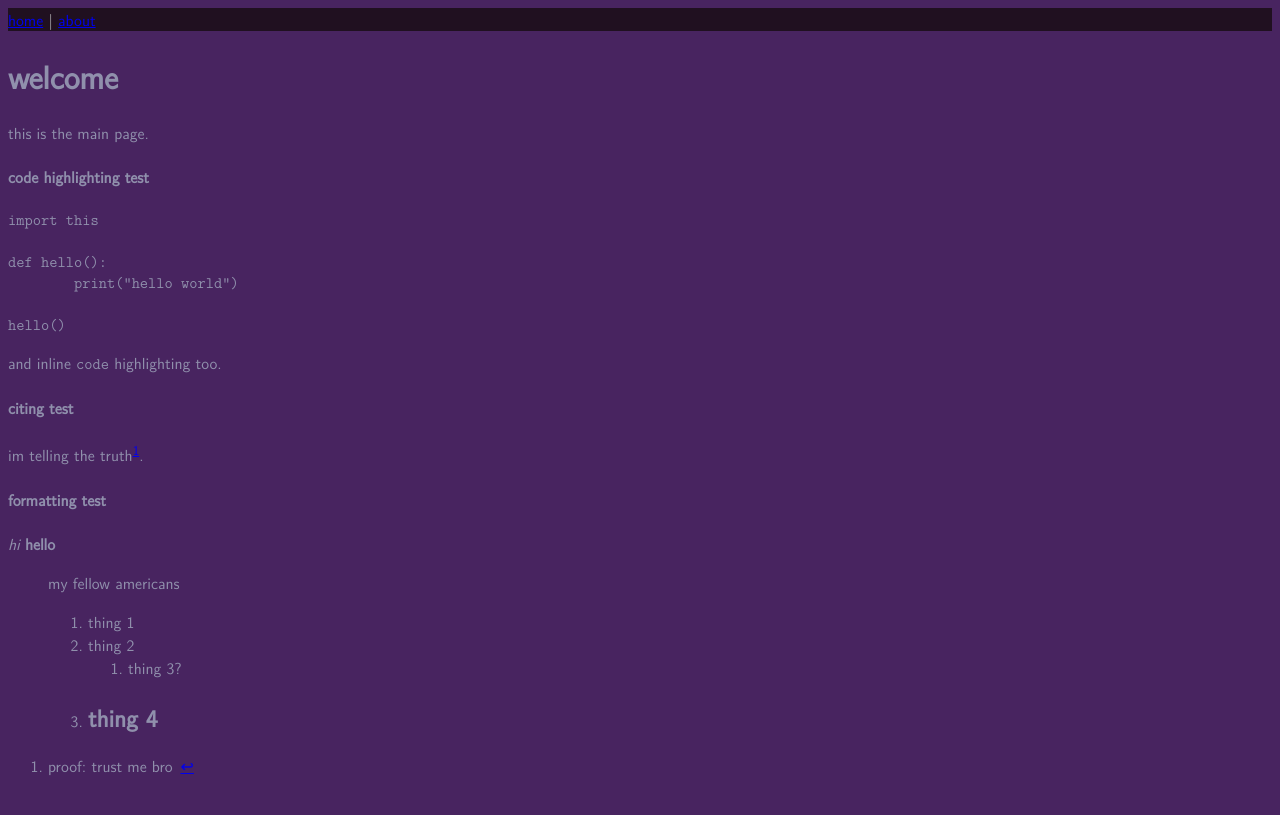
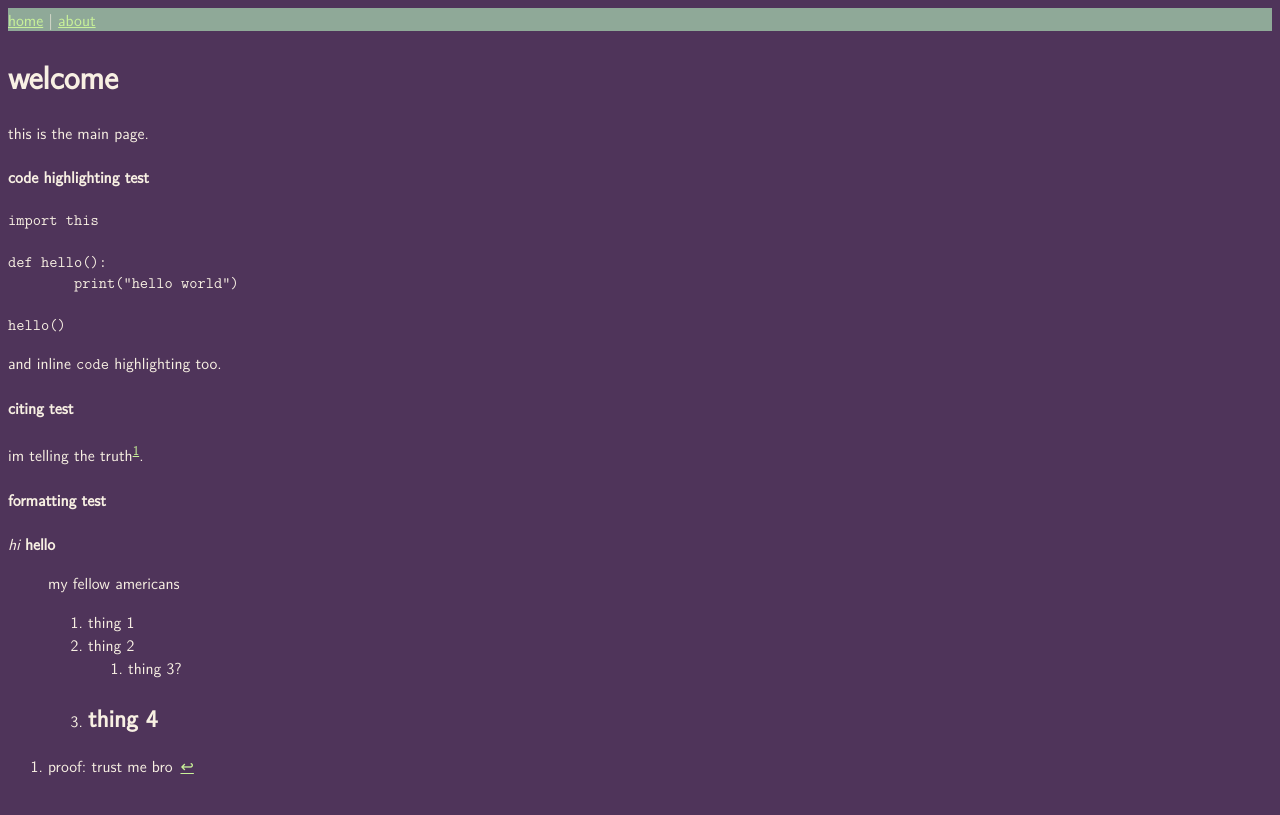
Before and after one commit to harperawl/home, a Jekyll site: the page built from index.md, in a window 1280 px wide. Shown: the top 815 px of the page. Built offline with Jekyll 4.4.1, drawn with Linux system fonts in a browser that asks for light colours.

Commit message:
change color scheme

```diff
--- a/assets/css/styles.css
+++ b/assets/css/styles.css
@@ -1,3 +1,5 @@
+/* fonts */
+
 @font-face {
 	font-family: "LatinModernSans";
 	src: url("/assets/fonts/lmsans12-regular.otf") format("opentype");
@@ -8,15 +10,27 @@
         src: url("/assets/fonts/lmmono12-regular.otf") format("opentype");
 }
 
+/* divs - organized sequentially */
+
 header {
-	background-color: #201020;
-	color: #c8c8c8;
+	background-color: #8fa998;
+	color: #f8f0e3;
 }
 
 body {
 	font-family: "LatinModernSans", sans-serif;
-	background-color: #482460;
-	color: #9090ac;
+	background-color: #4f345a;
+	color: #f8f0e3;
+}
+
+/* elements - organized alphabetically */
+
+a {
+	color: #c9f299;
+}
+
+a:visited {
+	color: #9cbfa7;
 }
 
 code {
```
